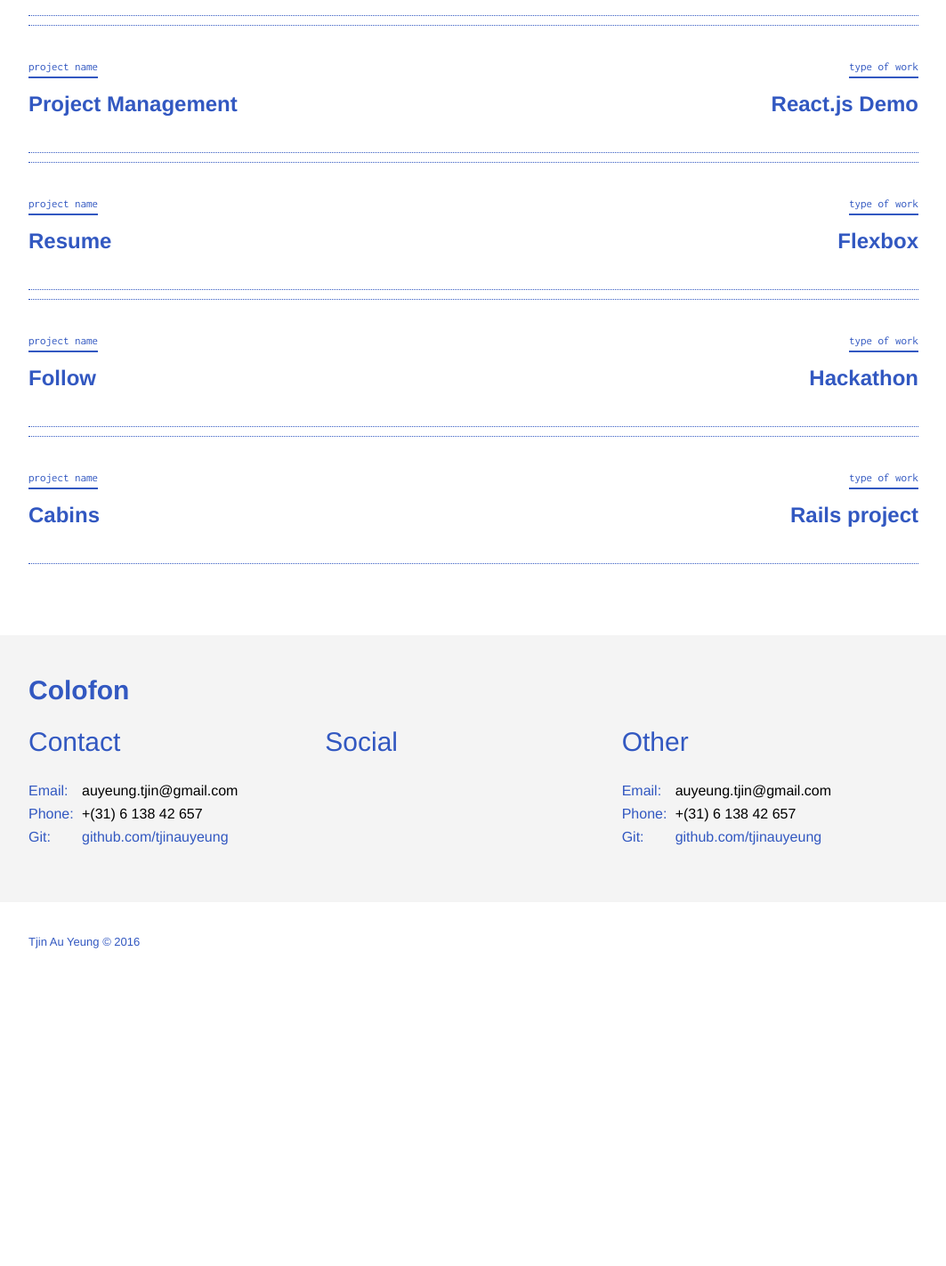
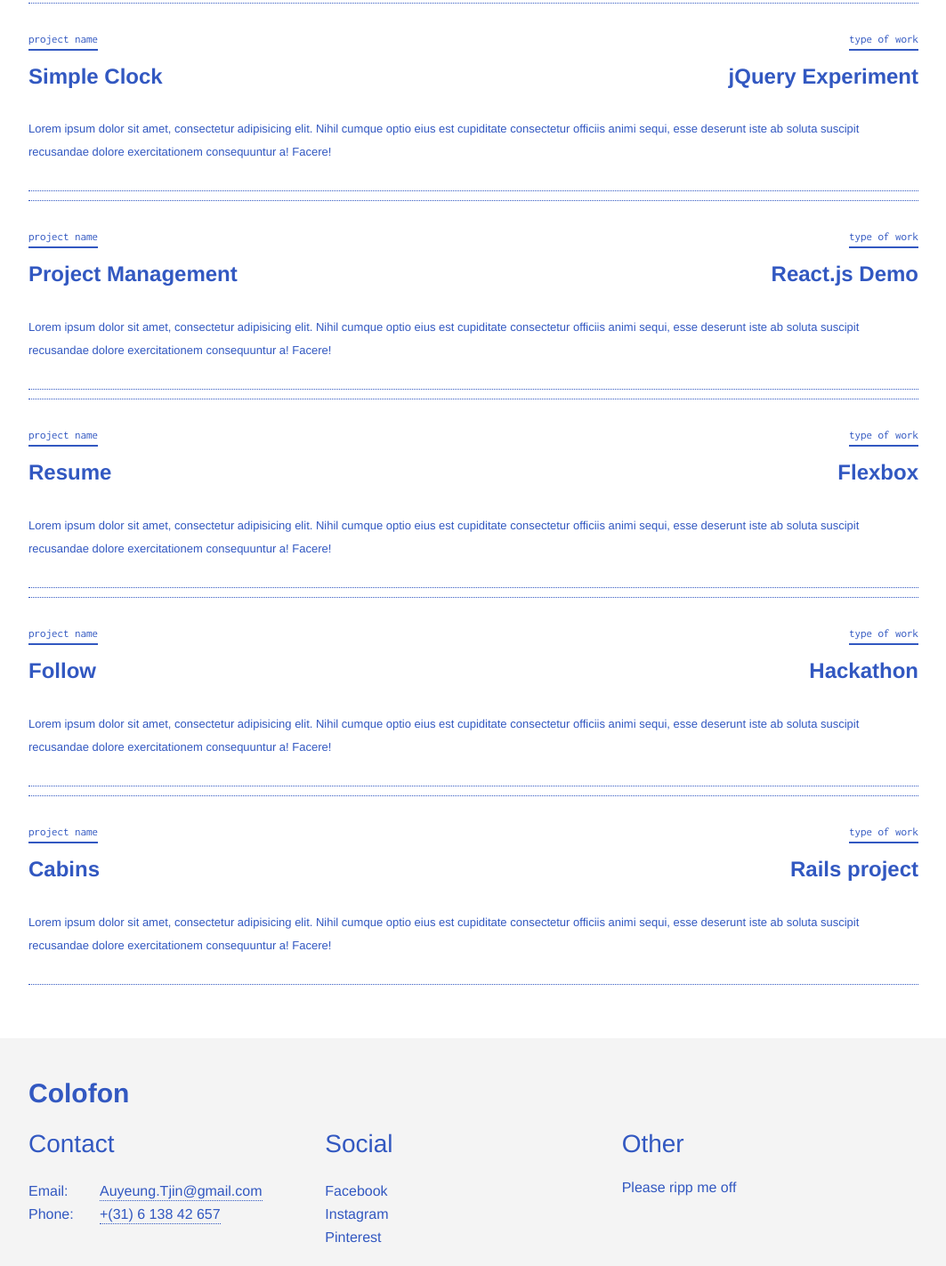
Before and after one commit to tjinauyeung/tjinauyeung.nl, a plain HTML site: page index.html in a window 1280 px wide. Shown: the part 894-2317 px from the top of the page at 89% size, without its empty margins (108-1171 px from the left). Before the commit the page ends 1998 px from the top, so only its background shows below. Drawn offline with nearby package versions, Linux system fonts and the light colour scheme.

Commit message:
details details

```diff
--- a/index.html
+++ b/index.html
@@ -13,11 +13,12 @@
 		<header>
 			<h1 class="title">Tjin Au Yeung <span>&ndash; web developer</span></h1>
 			<p><strong>Hi there!</strong>
-			<br>How you doing? Welcome to my little sandbox. Here you can find some of my online experiments, projects and interests.
-			<br>Currently I like experimenting with React.js.
-			<br>Feel free to browse around.</p>
+			<br>How are you? Welcome to my online <a href="/">playground</a>. Here you'll find some of the experiments and projects I've build. Feel free to browse around.</p>
+			<p><span>Currently I'm looking for a job. You can check out my resume <a href="./resume/" target="_blank">here</a>.</span></p>
+			<p>For any questions please send me an <a href="mailto:auyeung.tjin@gmail.com">email</a>.</p>
 		</header>
 
+		<a href="">
 			<article>
 				<div class="work--title">
 					<p><span>project name</span></p>
@@ -27,23 +28,31 @@
 					<p><span>type of work</span></p>
 					<h2>Webdesign</h2>
 				</div>
-			<div class="work--description"></div>
+				<div class="work--description">
+					<p>Lorem ipsum dolor sit amet, consectetur adipisicing elit. Nihil cumque optio eius est cupiditate consectetur officiis animi sequi, esse deserunt iste ab soluta suscipit recusandae dolore exercitationem consequuntur a! Facere!</p>
+				</div>
 				<div><img src="images/ifac.png"></div>
 			</article>
+		</a>
 
+		<a href="">
 			<article>
 				<div class="work--title">
 					<p><span>project name</span></p>
 					<h2>Codaisseur</h2>
-				<p>For the hackathon we've developed a single page website to recap our experiences for the first week of Codaisseur. Techniques used are: HTML5 &Bootstrap</p>
 				</div>
 				<div class="work--type">
 					<p><span>type of work</span></p>
 					<h2>Hackathon</h2>
 				</div>
+				<div class="work--description">
+					<p>Lorem ipsum dolor sit amet, consectetur adipisicing elit. Nihil cumque optio eius est cupiditate consectetur officiis animi sequi, esse deserunt iste ab soluta suscipit recusandae dolore exercitationem consequuntur a! Facere!</p>
+				</div>
 				<div><img src="images/codaisseur.png"></div>
 			</article>
+		</a>
 
+		<a href="">
 			<article>
 				<div class="work--title">
 					<p><span>project name</span></p>
@@ -53,9 +62,14 @@
 					<p><span>type of work</span></p>
 					<h2>jQuery Experiment</h2>
 				</div>
+				<div class="work--description">
+					<p>Lorem ipsum dolor sit amet, consectetur adipisicing elit. Nihil cumque optio eius est cupiditate consectetur officiis animi sequi, esse deserunt iste ab soluta suscipit recusandae dolore exercitationem consequuntur a! Facere!</p>
+				</div>
 				<div><img src="images/simpleclock.png"></div>
 			</article>
+		</a>
 
+		<a href="">
 			<article>
 				<div class="work--title">
 					<p><span>project name</span></p>
@@ -65,9 +79,14 @@
 					<p><span>type of work</span></p>
 					<h2>React.js Demo</h2>
 				</div>
+				<div class="work--description">
+					<p>Lorem ipsum dolor sit amet, consectetur adipisicing elit. Nihil cumque optio eius est cupiditate consectetur officiis animi sequi, esse deserunt iste ab soluta suscipit recusandae dolore exercitationem consequuntur a! Facere!</p>
+				</div>
 				<div><img src="images/projectmanagement.png"></div>
 			</article>
+		</a>
 
+		<a href="">
 			<article>
 				<div class="work--title">
 					<p><span>project name</span></p>
@@ -77,9 +96,14 @@
 					<p><span>type of work</span></p>
 					<h2>Flexbox</h2>
 				</div>
+				<div class="work--description">
+					<p>Lorem ipsum dolor sit amet, consectetur adipisicing elit. Nihil cumque optio eius est cupiditate consectetur officiis animi sequi, esse deserunt iste ab soluta suscipit recusandae dolore exercitationem consequuntur a! Facere!</p>
+				</div>
 				<div><img src="images/resume.png"></div>
 			</article>
+		</a>
 
+		<a href="">
 			<article>
 				<div class="work--title">
 					<p><span>project name</span></p>
@@ -89,9 +113,14 @@
 					<p><span>type of work</span></p>
 					<h2>Hackathon</h2>
 				</div>
+				<div class="work--description">
+					<p>Lorem ipsum dolor sit amet, consectetur adipisicing elit. Nihil cumque optio eius est cupiditate consectetur officiis animi sequi, esse deserunt iste ab soluta suscipit recusandae dolore exercitationem consequuntur a! Facere!</p>
+				</div>
 				<div><img src="images/follow.png"></div>
 			</article>
+		</a>
 
+		<a href="">
 			<article>
 				<div class="work--title">
 					<p><span>project name</span></p>
@@ -101,8 +130,12 @@
 					<p><span>type of work</span></p>
 					<h2>Rails project</h2>
 				</div>
+				<div class="work--description">
+					<p>Lorem ipsum dolor sit amet, consectetur adipisicing elit. Nihil cumque optio eius est cupiditate consectetur officiis animi sequi, esse deserunt iste ab soluta suscipit recusandae dolore exercitationem consequuntur a! Facere!</p>
+				</div>
 				<div><img src="images/follow.png"></div>
 			</article>
+		</a>
 
 	</div>
 
@@ -113,26 +146,21 @@
 				<div class="col">
 					<h2 class="colofon--title">Contact</h2>
 					<ul>
-						<li><span class="abbr">Email:</span><a href="mailto:auyeung.tjin@gmail.com">auyeung.tjin@gmail.com</a></li>
+						<li><span class="abbr">Email:</span><a href="mailto:auyeung.tjin@gmail.com">Auyeung.Tjin@gmail.com</a></li>
 						<li><span class="abbr">Phone:</span><a href="">+(31) 6 138 42 657</a></li>
-						<li><span class="abbr">Git:</span>github.com/tjinauyeung</li>
 					</ul>
 				</div>
 				<div class="col">
 					<h2 class="colofon--title">Social</h2>
 					<ul>
-						<li></li>
-						<li></li>
-						<li></li>
+						<li>Facebook</li>
+						<li>Instagram</li>
+						<li>Pinterest</li>
 					</ul>
 				</div>
 				<div class="col">
 					<h2 class="colofon--title">Other</h2>
-					<ul>
-						<li><span class="abbr">Email:</span><a href="mailto:auyeung.tjin@gmail.com">auyeung.tjin@gmail.com</a></li>
-						<li><span class="abbr">Phone:</span><a href="">+(31) 6 138 42 657</a></li>
-						<li><span class="abbr">Git:</span>github.com/tjinauyeung</li>
-					</ul>
+					<p>Please ripp me off</p>
 				</div>
 			</div>
 		</div>
--- a/stylesheets/main.css
+++ b/stylesheets/main.css
@@ -1,23 +1,38 @@
+a, a:visited, a:hover {
+	color: inherit;
+	padding-bottom: 2px;
+	border-bottom: 1px dotted #3258C1;
+}
+
 body {
 	font-family: 'Helvetica-neue', 'Helvetica', 'Arial', sans-serif;
 	color: #3258C1;
 }
 
-.title span {
-	font-weight: 100;
+.title {
+	margin-bottom: 50px;
 }
-
 
 header {
 	margin-top: 60px;
+	margin-bottom: 60px;
 }
 
 header p {
 	max-width: 500px;
 	line-height: 32px;
 	font-size: 22px;
-	margin-top: 60px;
-	margin-bottom: 60px;
+	margin-top: 10px;
+	margin-bottom: 10px;
+}
+
+header span {
+	color: #2982db;
+}
+
+.title span {
+	font-weight: 100;
+	color: inherit;
 }
 
 .container {
@@ -27,8 +42,12 @@ header p {
 	padding: 0px 20px 0px 20px;
 }
 
-.work--title h2{
-	font-weight: bold;
+.work--title {
+	flex: 1;
+}
+
+.work--title p, .work--type p {
+	margin-top: 10px;
 }
 
 .work--title span{
@@ -39,6 +58,12 @@ header p {
 	font-size: 13px;
 }
 
+.work--type {
+	font-weight: 100;
+	text-align: right;
+	flex: 1;
+}
+
 .work--type span {
 	font-weight: 100;
 	font-family: 'Inconsolata', monospace;
@@ -47,10 +72,17 @@ header p {
 	border-bottom: 2px solid #3258C1;
 }
 
-.work--type {
+.work--description {
+	width: 100%;
+}
+
+.work--description p {
 	font-weight: 100;
-	text-align: right;
+	font-size: 13px;
+	line-height: 26px;
+	margin-bottom: 10px;
 }
+
 
 article {
 	border-top: 1px dotted #3258C1;
@@ -58,7 +90,7 @@ article {
 	padding: 20px 0px 20px 0px;
 	margin-bottom: 10px;
 	display: flex;
-	justify-content: space-between;
+	flex-wrap: wrap;
 }
 
 article div:last-child img {
@@ -97,23 +129,8 @@ ul li {
 	line-height: 26px;
 }
 
-.colofon {
-	font-size: 30px;
-}
-
-.colofon--title {
-	font-size: 30px;
-	font-weight: 100;
-	margin-top: 0px;
-}
-
-.abbr {
-	min-width: 60px;
-	display: inline-block;
-}
-
 footer {
-	margin-top: 80px;
+	margin-top: 60px;
 	background: rgba(150,150,150,0.1);
 	height: 300px;
 	z-index: -2;
@@ -125,23 +142,42 @@ footer {
 	padding: 20px;
 }
 
+.colofon {
+	font-size: 30px;
+}
+
+.colofon--title {
+	font-size: 28px;
+	font-weight: 100;
+	margin-top: 0px;
+}
+
+.col ul li {
+	font-weight: 400;
+	font-size: 16px;
+}
+
+.abbr {
+	min-width: 80px;
+	display: inline-block;
+}
+
 .row {
 	display: flex;
-}
-
-@media (max-width: 700px) {
-	.row > .col:first-child, .col:nth-child(2) {
-		display: none;
-	}
 }
 
 .col {
 	flex: 1;
 }
 
+@media (max-width: 700px) {
+	.row > .col:nth-child(2), .col:last-child {
+		display: none;
+	}
+}
+
 .copyright {
 	display: flex;
-	height: 50px;
 	align-items: center;
 	font-size: 13px;
 	font-weight: 100;
```
Also changed, not shown: images/follow.png. Lines whose indentation alone changed are shown as unchanged.
